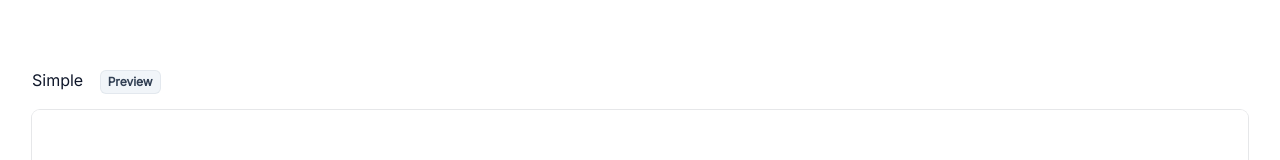
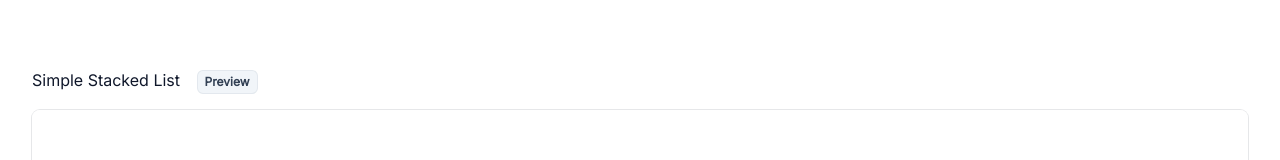
Before and after one commit to richterich/input-components, a SvelteKit app: page / in a window 1280 px wide. Shown: the part 599-759 px from the top of the page. Built offline with nearby package versions, Linux system fonts and the light colour scheme.

Commit message:
[StackedLists] Change preview name & id

```diff
--- a/src/routes/+page.svelte
+++ b/src/routes/+page.svelte
@@ -89,7 +89,7 @@
 </div>
 <div class="my-20 h-px bg-slate-900/10" />
 <div class="space-y-24 pb-px">
-	<Preview id={'f8a7439724f5d82ce53d38ace8f35c17'} name={'Simple'}>
+	<Preview id={'b6c7cbb33850a374c9150437a7dc1416'} name={'Simple Stacked List'}>
 		<StackedLists slot="preview-component" />
 	</Preview>
 	<Preview id={'284c9bd7e7a39d1efd45e051abffeed5'} name={'Simple Contact Form'}>
```
